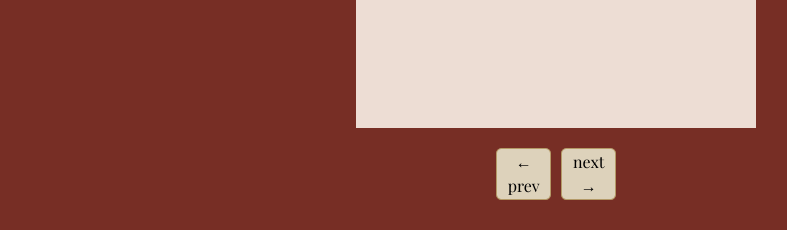
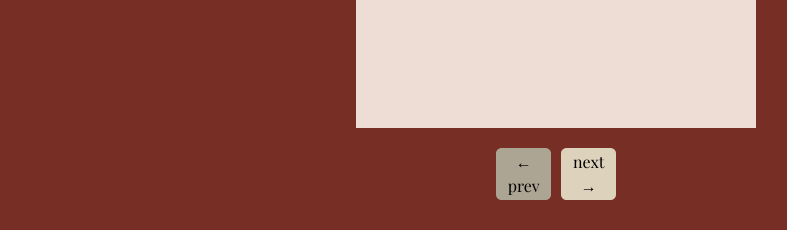
Before and after one commit to sirenism/writefest-25, a plain HTML site: page index.html in a window 1280 px wide. In both pictures the pointer is over the button 769 px from the left and 744 px from the top of the page. Shown: the part 570-800 px from the top of the page, without its empty margins (246-1033 px from the left). Drawn offline with nearby package versions, Linux system fonts and the light colour scheme; a web font is replaced by a local one.

Commit message:
Update index.html

```diff
--- a/index.html
+++ b/index.html
@@ -136,7 +136,11 @@
     button {
       border-radius:10%;
       background-color:#DDD2BB;
-      border:1px #B49A67 solid;
+      border:1px #DDD2BB solid;
+    }
+    button:hover {
+      background-color:#ada593;
+      border:1px #ada593 solid;
     }
     .prevBtn {
       margin-right:5px;
```
